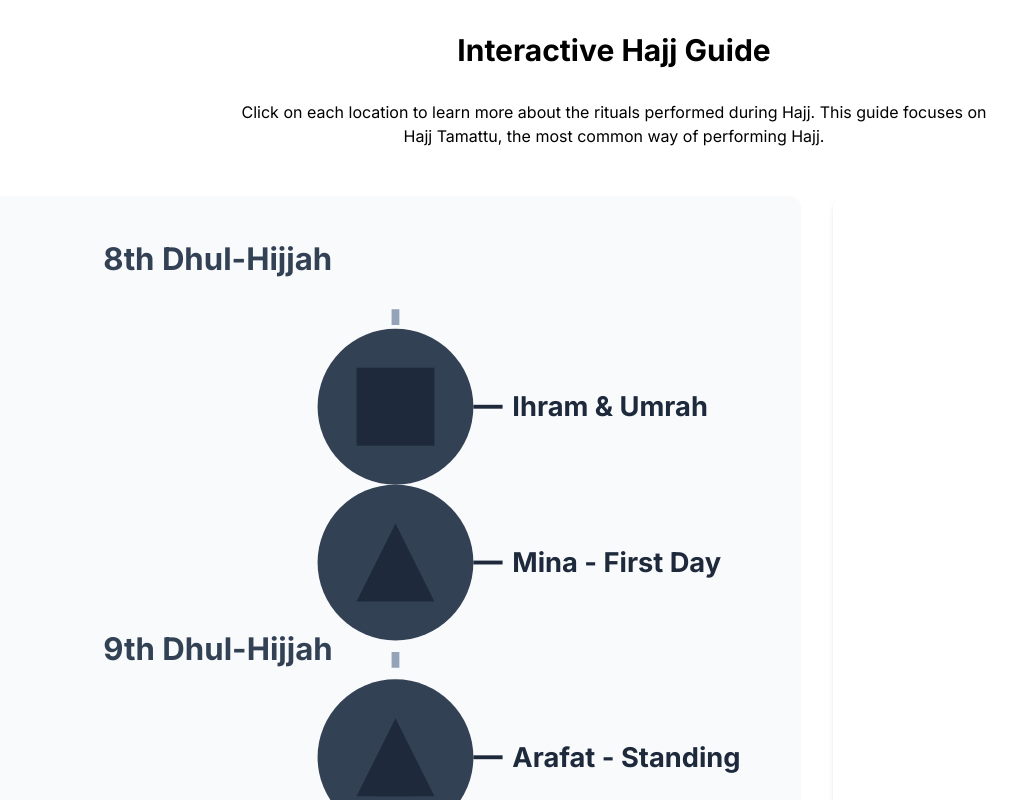
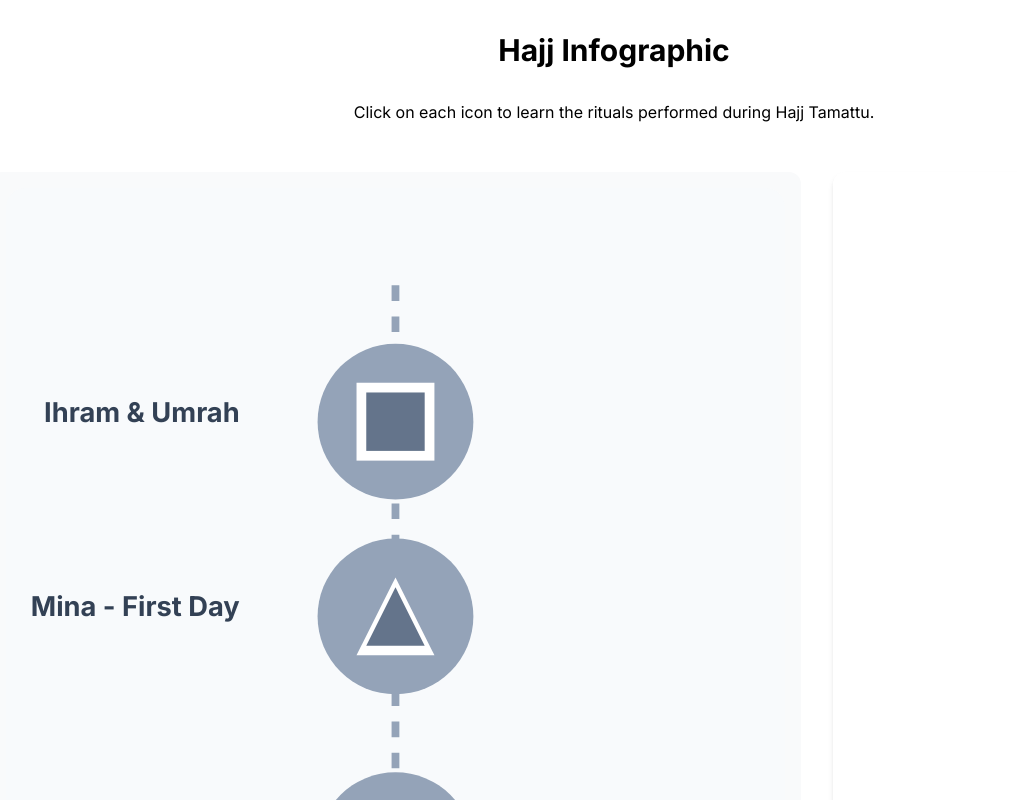
Before and after one commit to iciso/hajj, a Next.js app: page / in a window 1280 px wide. Shown: the top 800 px of the page, without its empty margins (26-1043 px from the left). Built offline with nearby package versions, Linux system fonts and the light colour scheme.

Commit message:
refactor: simplify HajjInfographic layout by removing arrows and date labels
Streamline design by removing redundant arrows and date labels.

Co-authored-by: Rafique <69503725+iciso@users.noreply.github.com>

```diff
--- a/app/globals.css
+++ b/app/globals.css
@@ -17,6 +17,12 @@ body {
   .text-balance {
     text-wrap: balance;
   }
+}
+
+/* Remove focus outlines from SVG elements */
+svg:focus,
+svg *:focus {
+  outline: none !important;
 }
 
 @layer base {
--- a/app/page.tsx
+++ b/app/page.tsx
@@ -4,10 +4,9 @@ export default function Home() {
   return (
     <main className="min-h-screen bg-white">
       <div className="container mx-auto px-4 py-8">
-        <h1 className="text-3xl font-bold text-center mb-8">Interactive Hajj Guide</h1>
+        <h1 className="text-3xl font-bold text-center mb-8">Hajj Infographic</h1>
         <p className="text-center mb-12 max-w-3xl mx-auto">
-          Click on each location to learn more about the rituals performed during Hajj. This guide focuses on Hajj
-          Tamattu, the most common way of performing Hajj.
+          Click on each icon to learn the rituals performed during Hajj Tamattu.
         </p>
         <HajjInfographic />
       </div>
--- a/components/hajj-infographic.tsx
+++ b/components/hajj-infographic.tsx
@@ -19,261 +19,318 @@ export default function HajjInfographic() {
   return (
     <div className="flex flex-col lg:flex-row gap-8 relative">
       <div className="w-full lg:w-2/3 bg-gray-50 rounded-xl p-4 relative">
-        <svg viewBox="0 0 400 1200" className="w-full h-auto" aria-label="Hajj locations map">
+        <svg viewBox="0 0 400 1400" className="w-full h-auto focus:outline-none" aria-label="Hajj locations map">
           {/* Background */}
-          <rect x="0" y="0" width="400" height="1200" fill="#f8fafc" rx="10" />
+          <rect x="0" y="0" width="400" height="1400" fill="#f8fafc" rx="10" />
 
           {/* Timeline path */}
-          <path d="M200,50 L200,1150" fill="none" stroke="#94a3b8" strokeWidth="4" strokeDasharray="8,8" />
-
-          {/* Day labels */}
-          <text x="50" y="30" fontSize="16" fontWeight="bold" fill="#334155">
-            8th Dhul-Hijjah
-          </text>
-          <text x="50" y="230" fontSize="16" fontWeight="bold" fill="#334155">
-            9th Dhul-Hijjah
-          </text>
-          <text x="50" y="530" fontSize="16" fontWeight="bold" fill="#334155">
-            10th Dhul-Hijjah
-          </text>
-          <text x="50" y="830" fontSize="16" fontWeight="bold" fill="#334155">
-            11th-13th Dhul-Hijjah
-          </text>
+          <path d="M200,50 L200,1350" fill="none" stroke="#94a3b8" strokeWidth="4" strokeDasharray="8,8" />
 
           {/* 1. Makkah - Ihram & Umrah */}
           <g
             onClick={() => handleLocationClick("makkah_ihram")}
-            className={`cursor-pointer transition-transform hover:scale-105 ${
-              activeLocation === "makkah_ihram" ? "scale-105" : ""
-            }`}
+            className="cursor-pointer focus:outline-none"
             tabIndex={0}
             role="button"
             aria-label="Makkah - Ihram & Umrah"
             onKeyDown={(e) => e.key === "Enter" && handleLocationClick("makkah_ihram")}
           >
-            <circle cx="200" cy="100" r="40" fill={activeLocation === "makkah_ihram" ? "#10b981" : "#334155"} />
-            <rect x="180" y="80" width="40" height="40" fill="#1e293b" />
-            <text x="260" y="105" textAnchor="start" fill="#1e293b" fontSize="14" fontWeight="bold">
+            {/* Text label on the left */}
+            <text x="120" y="120" textAnchor="end" fill="#334155" fontSize="14" fontWeight="bold">
               Ihram & Umrah
             </text>
-            <line x1="240" y1="100" x2="255" y2="100" stroke="#1e293b" strokeWidth="2" />
+
+            <circle
+              cx="200"
+              cy="120"
+              r="40"
+              fill={activeLocation === "makkah_ihram" ? "#4ade80" : "#94a3b8"}
+              className="transition-colors duration-300"
+            />
+            <rect x="180" y="100" width="40" height="40" fill="white" />
+            <rect x="185" y="105" width="30" height="30" fill="#64748b" />
           </g>
 
           {/* 2. Mina - First Day */}
           <g
             onClick={() => handleLocationClick("mina_first")}
-            className={`cursor-pointer transition-transform hover:scale-105 ${
-              activeLocation === "mina_first" ? "scale-105" : ""
-            }`}
+            className="cursor-pointer focus:outline-none"
             tabIndex={0}
             role="button"
             aria-label="Mina - First Day"
             onKeyDown={(e) => e.key === "Enter" && handleLocationClick("mina_first")}
           >
-            <circle cx="200" cy="180" r="40" fill={activeLocation === "mina_first" ? "#10b981" : "#334155"} />
-            <path d="M180,200 L200,160 L220,200 Z" fill="#1e293b" />
-            <text x="260" y="185" textAnchor="start" fill="#1e293b" fontSize="14" fontWeight="bold">
+            {/* Text label on the left */}
+            <text x="120" y="220" textAnchor="end" fill="#334155" fontSize="14" fontWeight="bold">
               Mina - First Day
             </text>
-            <line x1="240" y1="180" x2="255" y2="180" stroke="#1e293b" strokeWidth="2" />
+
+            <circle
+              cx="200"
+              cy="220"
+              r="40"
+              fill={activeLocation === "mina_first" ? "#4ade80" : "#94a3b8"}
+              className="transition-colors duration-300"
+            />
+            <path d="M180,240 L200,200 L220,240 Z" fill="white" />
+            <path d="M185,235 L200,205 L215,235 Z" fill="#64748b" />
           </g>
 
           {/* 3. Arafat */}
           <g
             onClick={() => handleLocationClick("arafat")}
-            className={`cursor-pointer transition-transform hover:scale-105 ${
-              activeLocation === "arafat" ? "scale-105" : ""
-            }`}
+            className="cursor-pointer focus:outline-none"
             tabIndex={0}
             role="button"
             aria-label="Arafat - Day of Standing"
             onKeyDown={(e) => e.key === "Enter" && handleLocationClick("arafat")}
           >
-            <circle cx="200" cy="280" r="40" fill={activeLocation === "arafat" ? "#10b981" : "#334155"} />
-            <path d="M180,300 L200,260 L220,300 Z" fill="#1e293b" />
-            <path d="M190,300 L200,270 L210,300 Z" fill="#1e293b" />
-            <text x="260" y="285" textAnchor="start" fill="#1e293b" fontSize="14" fontWeight="bold">
+            {/* Text label on the left */}
+            <text x="120" y="340" textAnchor="end" fill="#334155" fontSize="14" fontWeight="bold">
               Arafat - Standing
             </text>
-            <line x1="240" y1="280" x2="255" y2="280" stroke="#1e293b" strokeWidth="2" />
+
+            <circle
+              cx="200"
+              cy="340"
+              r="40"
+              fill={activeLocation === "arafat" ? "#4ade80" : "#94a3b8"}
+              className="transition-colors duration-300"
+            />
+            <path d="M180,360 L200,320 L220,360 Z" fill="white" />
+            <path d="M185,355 L200,325 L215,355 Z" fill="#64748b" />
           </g>
 
           {/* 4. Muzdalifah */}
           <g
             onClick={() => handleLocationClick("muzdalifah")}
-            className={`cursor-pointer transition-transform hover:scale-105 ${
-              activeLocation === "muzdalifah" ? "scale-105" : ""
-            }`}
+            className="cursor-pointer focus:outline-none"
             tabIndex={0}
             role="button"
             aria-label="Muzdalifah - Overnight Stay"
             onKeyDown={(e) => e.key === "Enter" && handleLocationClick("muzdalifah")}
           >
-            <circle cx="200" cy="380" r="40" fill={activeLocation === "muzdalifah" ? "#10b981" : "#334155"} />
-            <circle cx="200" cy="370" r="15" fill="#1e293b" />
-            <circle cx="185" cy="390" r="6" fill="#1e293b" />
-            <circle cx="215" cy="390" r="6" fill="#1e293b" />
-            <text x="260" y="385" textAnchor="start" fill="#1e293b" fontSize="14" fontWeight="bold">
+            {/* Text label on the left */}
+            <text x="120" y="460" textAnchor="end" fill="#334155" fontSize="14" fontWeight="bold">
               Muzdalifah - Night
             </text>
-            <line x1="240" y1="380" x2="255" y2="380" stroke="#1e293b" strokeWidth="2" />
+
+            <circle
+              cx="200"
+              cy="460"
+              r="40"
+              fill={activeLocation === "muzdalifah" ? "#4ade80" : "#94a3b8"}
+              className="transition-colors duration-300"
+            />
+            <circle cx="200" cy="450" r="20" fill="white" />
+            <circle cx="200" cy="450" r="15" fill="#64748b" />
+            <circle cx="185" cy="470" r="6" fill="white" />
+            <circle cx="215" cy="470" r="6" fill="white" />
           </g>
 
           {/* 5. Mina - Jamarat (First Stoning) */}
           <g
             onClick={() => handleLocationClick("jamarat_first")}
-            className={`cursor-pointer transition-transform hover:scale-105 ${
-              activeLocation === "jamarat_first" ? "scale-105" : ""
-            }`}
+            className="cursor-pointer focus:outline-none"
             tabIndex={0}
             role="button"
             aria-label="Jamarat - First Stoning"
             onKeyDown={(e) => e.key === "Enter" && handleLocationClick("jamarat_first")}
           >
-            <circle cx="200" cy="480" r="40" fill={activeLocation === "jamarat_first" ? "#10b981" : "#334155"} />
-            <rect x="195" y="450" width="10" height="60" fill="#1e293b" />
-            <text x="260" y="485" textAnchor="start" fill="#1e293b" fontSize="14" fontWeight="bold">
+            {/* Text label on the left */}
+            <text x="120" y="580" textAnchor="end" fill="#334155" fontSize="14" fontWeight="bold">
               Jamarat - Stoning
             </text>
-            <line x1="240" y1="480" x2="255" y2="480" stroke="#1e293b" strokeWidth="2" />
+
+            <circle
+              cx="200"
+              cy="580"
+              r="40"
+              fill={activeLocation === "jamarat_first" ? "#4ade80" : "#94a3b8"}
+              className="transition-colors duration-300"
+            />
+            <rect x="190" y="550" width="20" height="60" fill="white" />
+            <rect x="195" y="555" width="10" height="50" fill="#64748b" />
           </g>
 
           {/* 6. Sacrifice */}
           <g
             onClick={() => handleLocationClick("sacrifice")}
-            className={`cursor-pointer transition-transform hover:scale-105 ${
-              activeLocation === "sacrifice" ? "scale-105" : ""
-            }`}
+            className="cursor-pointer focus:outline-none"
             tabIndex={0}
             role="button"
             aria-label="Sacrifice"
             onKeyDown={(e) => e.key === "Enter" && handleLocationClick("sacrifice")}
           >
-            <circle cx="200" cy="580" r="40" fill={activeLocation === "sacrifice" ? "#10b981" : "#334155"} />
-            <path d="M180,590 L220,590 L220,570 L210,560 L190,560 L180,570 Z" fill="#1e293b" />
-            <text x="260" y="585" textAnchor="start" fill="#1e293b" fontSize="14" fontWeight="bold">
+            {/* Text label on the left */}
+            <text x="120" y="700" textAnchor="end" fill="#334155" fontSize="14" fontWeight="bold">
               Sacrifice
             </text>
-            <line x1="240" y1="580" x2="255" y2="580" stroke="#1e293b" strokeWidth="2" />
+
+            <circle
+              cx="200"
+              cy="700"
+              r="40"
+              fill={activeLocation === "sacrifice" ? "#4ade80" : "#94a3b8"}
+              className="transition-colors duration-300"
+            />
+            <path d="M180,710 L220,710 L220,690 L210,680 L190,680 L180,690 Z" fill="white" />
+            <path d="M185,705 L215,705 L215,690 L205,685 L195,685 L185,690 Z" fill="#64748b" />
           </g>
 
           {/* 7. Shaving/Trimming Hair */}
           <g
             onClick={() => handleLocationClick("shaving")}
-            className={`cursor-pointer transition-transform hover:scale-105 ${
-              activeLocation === "shaving" ? "scale-105" : ""
-            }`}
+            className="cursor-pointer focus:outline-none"
             tabIndex={0}
             role="button"
             aria-label="Shaving or Trimming Hair"
             onKeyDown={(e) => e.key === "Enter" && handleLocationClick("shaving")}
           >
-            <circle cx="200" cy="680" r="40" fill={activeLocation === "shaving" ? "#10b981" : "#334155"} />
+            {/* Text label on the left */}
+            <text x="120" y="820" textAnchor="end" fill="#334155" fontSize="14" fontWeight="bold">
+              Shaving/Trimming
+            </text>
+
+            <circle
+              cx="200"
+              cy="820"
+              r="40"
+              fill={activeLocation === "shaving" ? "#4ade80" : "#94a3b8"}
+              className="transition-colors duration-300"
+            />
             <path
-              d="M180,680 C180,670 190,665 200,665 C210,665 220,670 220,680"
-              stroke="#1e293b"
+              d="M180,820 C180,810 190,805 200,805 C210,805 220,810 220,820"
+              stroke="white"
+              strokeWidth="8"
+              fill="none"
+            />
+            <path
+              d="M180,820 C180,810 190,805 200,805 C210,805 220,810 220,820"
+              stroke="#64748b"
               strokeWidth="4"
               fill="none"
             />
-            <path d="M185,685 L195,675 M205,675 L215,685" stroke="#1e293b" strokeWidth="4" />
-            <text x="260" y="685" textAnchor="start" fill="#1e293b" fontSize="14" fontWeight="bold">
-              Shaving/Trimming
-            </text>
-            <line x1="240" y1="680" x2="255" y2="680" stroke="#1e293b" strokeWidth="2" />
+            <path d="M185,825 L195,815 M205,815 L215,825" stroke="white" strokeWidth="8" />
+            <path d="M185,825 L195,815 M205,815 L215,825" stroke="#64748b" strokeWidth="4" />
           </g>
 
           {/* 8. Makkah - Tawaf Al-Ifadah */}
           <g
             onClick={() => handleLocationClick("tawaf_ifadah")}
-            className={`cursor-pointer transition-transform hover:scale-105 ${
-              activeLocation === "tawaf_ifadah" ? "scale-105" : ""
-            }`}
+            className="cursor-pointer focus:outline-none"
             tabIndex={0}
             role="button"
             aria-label="Makkah - Tawaf Al-Ifadah"
             onKeyDown={(e) => e.key === "Enter" && handleLocationClick("tawaf_ifadah")}
           >
-            <circle cx="200" cy="780" r="40" fill={activeLocation === "tawaf_ifadah" ? "#10b981" : "#334155"} />
-            <rect x="180" y="760" width="40" height="40" fill="#1e293b" />
-            <path d="M200,780 m-15,0 a15,15 0 1,0 30,0 a15,15 0 1,0 -30,0" fill="none" stroke="white" strokeWidth="3" />
-            <text x="260" y="785" textAnchor="start" fill="#1e293b" fontSize="14" fontWeight="bold">
+            {/* Text label on the left */}
+            <text x="120" y="940" textAnchor="end" fill="#334155" fontSize="14" fontWeight="bold">
               Tawaf Al-Ifadah
             </text>
-            <line x1="240" y1="780" x2="255" y2="780" stroke="#1e293b" strokeWidth="2" />
+
+            <circle
+              cx="200"
+              cy="940"
+              r="40"
+              fill={activeLocation === "tawaf_ifadah" ? "#4ade80" : "#94a3b8"}
+              className="transition-colors duration-300"
+            />
+            <rect x="180" y="920" width="40" height="40" fill="white" />
+            <rect x="185" y="925" width="30" height="30" fill="#64748b" />
+            <path d="M200,940 m-12,0 a12,12 0 1,0 24,0 a12,12 0 1,0 -24,0" fill="none" stroke="white" strokeWidth="3" />
           </g>
 
           {/* 9. Mina - Days of Tashreeq */}
           <g
             onClick={() => handleLocationClick("mina_tashreeq")}
-            className={`cursor-pointer transition-transform hover:scale-105 ${
-              activeLocation === "mina_tashreeq" ? "scale-105" : ""
-            }`}
+            className="cursor-pointer focus:outline-none"
             tabIndex={0}
             role="button"
             aria-label="Mina - Days of Tashreeq"
             onKeyDown={(e) => e.key === "Enter" && handleLocationClick("mina_tashreeq")}
           >
-            <circle cx="200" cy="880" r="40" fill={activeLocation === "mina_tashreeq" ? "#10b981" : "#334155"} />
-            <path d="M180,900 L200,860 L220,900 Z" fill="#1e293b" />
-            <text x="260" y="885" textAnchor="start" fill="#1e293b" fontSize="14" fontWeight="bold">
+            {/* Text label on the left */}
+            <text x="120" y="1060" textAnchor="end" fill="#334155" fontSize="14" fontWeight="bold">
               Mina - Tashreeq Days
             </text>
-            <line x1="240" y1="880" x2="255" y2="880" stroke="#1e293b" strokeWidth="2" />
+
+            <circle
+              cx="200"
+              cy="1060"
+              r="40"
+              fill={activeLocation === "mina_tashreeq" ? "#4ade80" : "#94a3b8"}
+              className="transition-colors duration-300"
+            />
+            <path d="M180,1080 L200,1040 L220,1080 Z" fill="white" />
+            <path d="M185,1075 L200,1045 L215,1075 Z" fill="#64748b" />
           </g>
 
           {/* 10. Jamarat - Final Stoning */}
           <g
             onClick={() => handleLocationClick("jamarat_final")}
-            className={`cursor-pointer transition-transform hover:scale-105 ${
-              activeLocation === "jamarat_final" ? "scale-105" : ""
-            }`}
+            className="cursor-pointer focus:outline-none"
             tabIndex={0}
             role="button"
             aria-label="Jamarat - Final Stoning"
             onKeyDown={(e) => e.key === "Enter" && handleLocationClick("jamarat_final")}
           >
-            <circle cx="200" cy="980" r="40" fill={activeLocation === "jamarat_final" ? "#10b981" : "#334155"} />
-            <rect x="185" y="950" width="10" height="40" fill="#1e293b" />
-            <rect x="205" y="950" width="10" height="40" fill="#1e293b" />
-            <rect x="195" y="960" width="10" height="30" fill="#1e293b" />
-            <text x="260" y="985" textAnchor="start" fill="#1e293b" fontSize="14" fontWeight="bold">
+            {/* Text label on the left */}
+            <text x="120" y="1180" textAnchor="end" fill="#334155" fontSize="14" fontWeight="bold">
               Jamarat - All Pillars
             </text>
-            <line x1="240" y1="980" x2="255" y2="980" stroke="#1e293b" strokeWidth="2" />
+
+            <circle
+              cx="200"
+              cy="1180"
+              r="40"
+              fill={activeLocation === "jamarat_final" ? "#4ade80" : "#94a3b8"}
+              className="transition-colors duration-300"
+            />
+            <rect x="180" y="1150" width="40" height="50" fill="white" />
+            <rect x="185" y="1155" width="10" height="40" fill="#64748b" />
+            <rect x="195" y="1160" width="10" height="35" fill="#64748b" />
+            <rect x="205" y="1155" width="10" height="40" fill="#64748b" />
           </g>
 
           {/* 11. Makkah - Tawaf Al-Wida (Farewell) */}
           <g
             onClick={() => handleLocationClick("tawaf_wida")}
-            className={`cursor-pointer transition-transform hover:scale-105 ${
-              activeLocation === "tawaf_wida" ? "scale-105" : ""
-            }`}
+            className="cursor-pointer focus:outline-none"
             tabIndex={0}
             role="button"
             aria-label="Makkah - Tawaf Al-Wida (Farewell)"
             onKeyDown={(e) => e.key === "Enter" && handleLocationClick("tawaf_wida")}
           >
-            <circle cx="200" cy="1080" r="40" fill={activeLocation === "tawaf_wida" ? "#10b981" : "#334155"} />
-            <rect x="180" y="1060" width="40" height="40" fill="#1e293b" />
+            {/* Text label on the left */}
+            <text x="120" y="1300" textAnchor="end" fill="#334155" fontSize="14" fontWeight="bold">
+              Tawaf Al-Wida
+            </text>
+
+            <circle
+              cx="200"
+              cy="1300"
+              r="40"
+              fill={activeLocation === "tawaf_wida" ? "#4ade80" : "#94a3b8"}
+              className="transition-colors duration-300"
+            />
+            <rect x="180" y="1280" width="40" height="40" fill="white" />
+            <rect x="185" y="1285" width="30" height="30" fill="#64748b" />
             <path
-              d="M200,1080 m-15,0 a15,15 0 1,0 30,0 a15,15 0 1,0 -30,0"
+              d="M200,1300 m-12,0 a12,12 0 1,0 24,0 a12,12 0 1,0 -24,0"
               fill="none"
               stroke="white"
               strokeWidth="3"
               strokeDasharray="5,3"
             />
-            <text x="260" y="1085" textAnchor="start" fill="#1e293b" fontSize="14" fontWeight="bold">
-              Tawaf Al-Wida
-            </text>
-            <line x1="240" y1="1080" x2="255" y2="1080" stroke="#1e293b" strokeWidth="2" />
           </g>
 
           {/* Legend */}
-          <rect x="20" y="1120" width="360" height="60" fill="white" rx="5" stroke="#e2e8f0" />
-          <text x="30" y="1145" fontSize="14" fontWeight="bold">
+          <rect x="20" y="1380" width="360" height="60" fill="white" rx="5" stroke="#e2e8f0" />
+          <text x="30" y="1405" fontSize="14" fontWeight="bold">
             Hajj Tamattu
           </text>
-          <text x="30" y="1165" fontSize="12">
+          <text x="30" y="1425" fontSize="12">
             The most common type of Hajj - Umrah then Hajj with a break in between
           </text>
         </svg>
```
Also changed, not shown: components/hajj-info-panel.tsx (+6 -7 lines).
